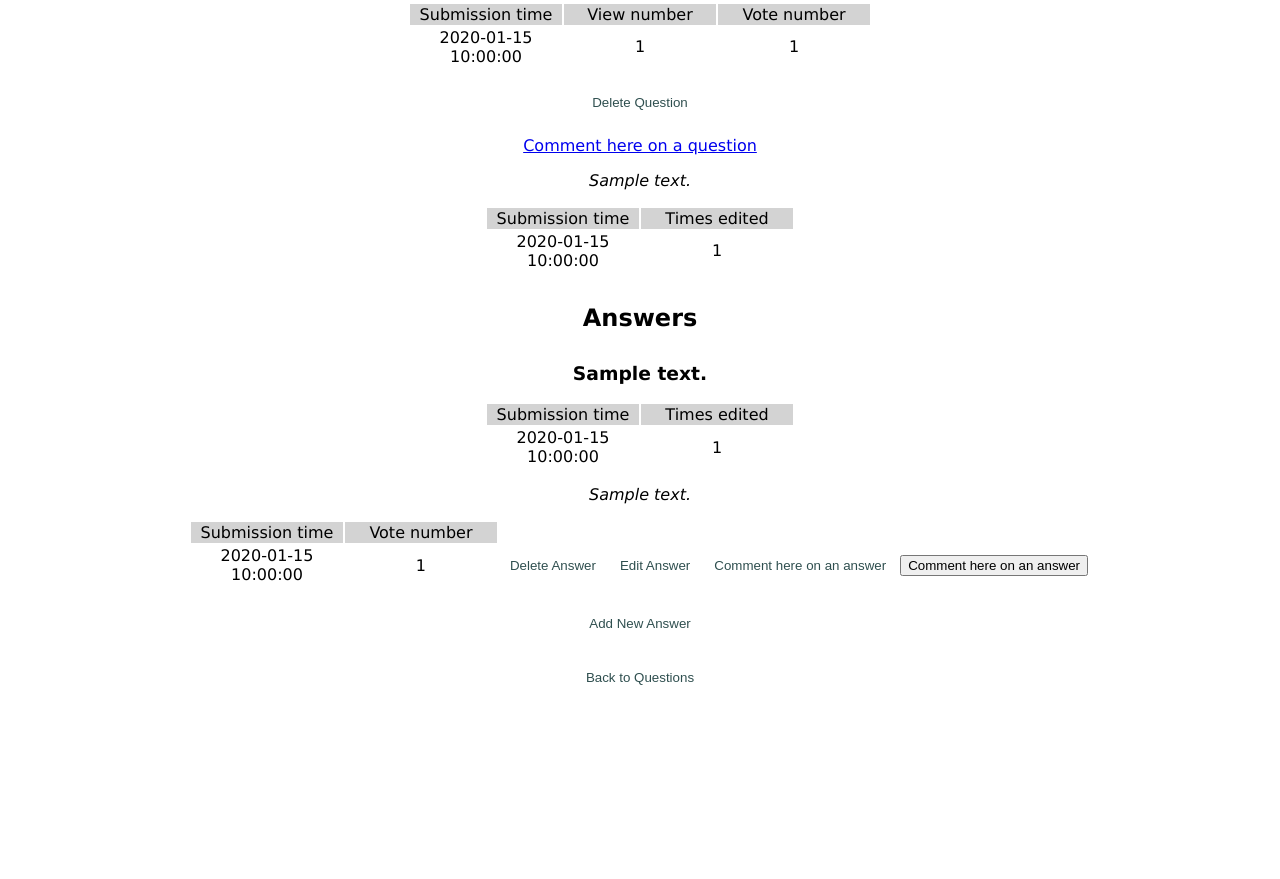
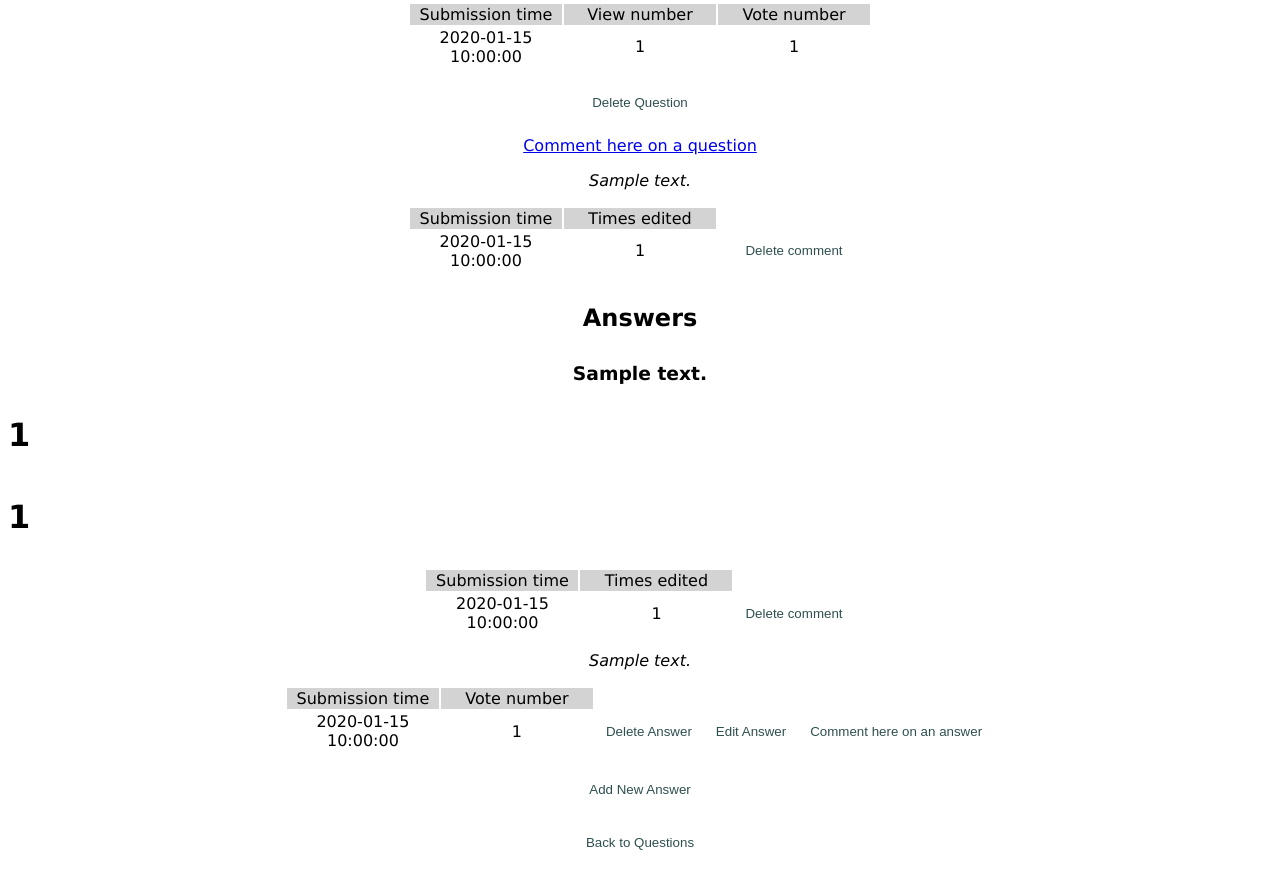
Before and after one commit to gergobereczk/ask-mate, a Flask app: template templates/display_a_question.html in a window 1280 px wide. Shown: the part 142-1021 px from the top of the page. Before the commit the page ends 827 px from the top, so only its background shows below. Run offline with Flask 2, Linux system fonts and the light colour scheme; the template is opened without the code that fills it: most values are stand-ins (such as "Sample title", 1, 10 or a date in 2020); some libraries are stand-ins or nearby versions.

Commit message:
working on delete comment feature, close to working status

```diff
--- a/data_manager.py
+++ b/data_manager.py
@@ -139,6 +139,14 @@ def find_comment_by_answer_id(cursor, answer_id):
     comments = cursor.fetchall()
 
     return comments
+
+
+@data_connection.connection_handler
+def delete_comment(cursor, comment_id):
+    cursor.execute("""
+                    DELETE FROM comment
+                    WHERE id=%(id)s;""",
+                   {'id': comment_id})
 
 
 @data_connection.connection_handler
--- a/server.py
+++ b/server.py
@@ -31,7 +31,8 @@ def display_question(question_id):
     return render_template("display_a_question.html", question=question,
                            answer_table=answer_table, view_number=add_view_count,
                            comment_to_question=comment_to_question,
-                           comment_to_answer=comments)
+                           comment_to_answer=comments,
+                           question_id=question_id)
 
 
 @app.route("/add_a_question", methods=["GET", "POST"])
@@ -96,7 +97,6 @@ def edit_answer(answer_id):
         full_answer = data_manager.get_answer_by_id(answer_id)
 
 
-
         message = full_answer[0]['message']
         time = datetime.now()
         return render_template('edit_answer.html', message=message, answer_id=answer_id)
@@ -155,6 +155,18 @@ def search_stuff():
 
         return render_template("search_results.html", search_message=search_message)
 
+
+@app.route('/comments/<comment_id>/delete', methods=['GET', 'POST'])
+def delete_comment():
+    if request.method == 'POST':
+        ids = request.form.to_dict()
+        comment_id = ids['comment_id']
+        question_id = ids['question_id']
+        data_manager.delete_comment(comment_id)
+        return redirect(url_for('display_question', question_id=question_id, comment_id=comment_id))
+
+
+
 # @app.route("/question/<question_id>/vote", methods=['GET'])
 # def counting_votes(question_id):
 #    question_data = data_manager.find_question_from_id(question_id)
--- a/templates/display_a_question.html
+++ b/templates/display_a_question.html
@@ -58,6 +58,13 @@
         <tr>
             <td width="150" align="center">{{ line.submission_time }}</td>
             <td width="150" align="center">{{ line.edited_count }}</td>
+            <td width="150" align="center">
+                <form action="/question/{{ line.id }}">
+                    <input type="hidden" name="question_id" value="{{ line.question_id }}">
+                    <input type="hidden" name="comment_id" value="{{ line.id }}">
+                    <button class="input-buttons" type="submit">Delete comment</button>
+                </form>
+            </td>
         </tr>
     </table>
 
@@ -74,6 +81,8 @@
         {% for comment in row %}
 
             {% if comment.answer_id == line.id %}
+                <h1>{{ comment.answer_id }}</h1>
+                <h1>{{ comment.id }}</h1>
                 <table align="center">
 
                         <tr>
@@ -83,6 +92,13 @@
                         <tr>
                             <td width="150" align="center">{{ comment.submission_time }}</td>
                             <td width="150" align="center">{{ comment.edited_count }}</td>
+                            <td>
+                                <form action="/question/{{ line.question_id }}">
+                                    <input type="hidden" name="question_id" value="{{ question_id }}">
+                                    <input type="hidden" name="comment_id" value="{{ comment.id }}">
+                                    <button class="input-buttons" type="submit">Delete comment</button>
+                                </form>
+                            </td>
                         </tr>
                     </table>
 
@@ -106,12 +122,9 @@
             <td><a href="/answer/{{ line.id }}/edit">
                 <button class="input-buttons" type="button">Edit Answer</button>
             </a></td>
-            <td><a href="/answer/{{ line.id }}/new-comment">
-                <button class="input-buttons" type="button">Comment here on an answer</button>
-            </a></td>
             <td><form action="/answer/{{ line.id }}/new-comment">
                 <input type="hidden" name="question_id" value="{{ question.id }}">
-                <button type="submit">Comment here on an answer</button>
+                <button class="input-buttons" type="submit">Comment here on an answer</button>
             </form></td>
 
 
```
